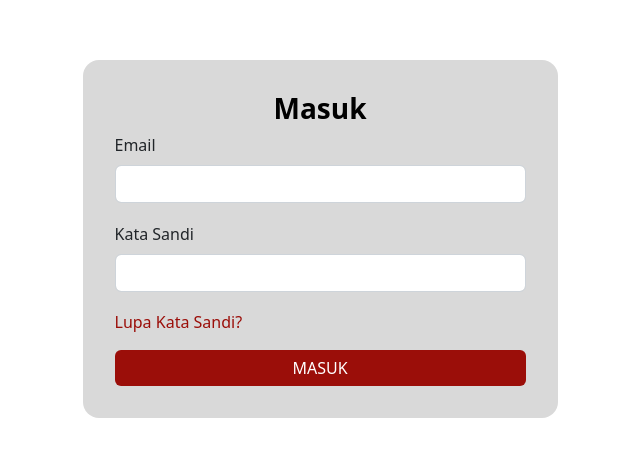
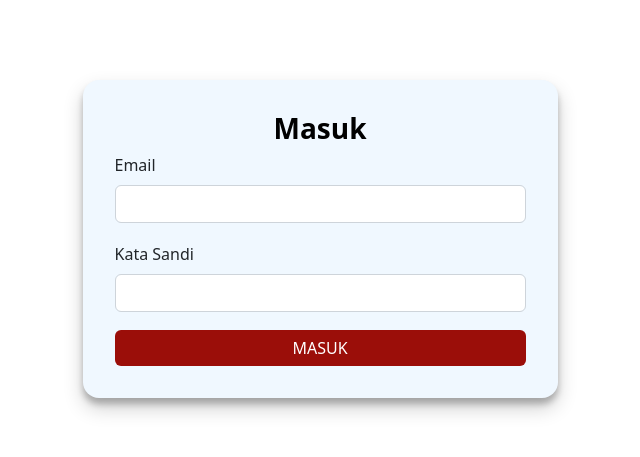
Before and after one commit to Khalil9022/OJT_Postgre, a React (Create React App) app in the folder frontend/: page / in a window 1280 px wide. Shown: the part 161-618 px from the top of the page, without its empty margins (320-960 px from the left). Built offline with nearby package versions, Linux system fonts and the light colour scheme.

Commit message:
change login form

```diff
--- a/frontend/src/pages/Login/index.js
+++ b/frontend/src/pages/Login/index.js
@@ -5,7 +5,7 @@ import "./style.css"
 
 export const Login = () => {
     return (
-        <Container className='h-100'>
+        <Container>
             <div className='d-flex justify-content-center align-items-center login'>
 
                 <Form className="loginform" >
@@ -19,7 +19,6 @@ export const Login = () => {
                         <Form.Label>Kata Sandi</Form.Label>
                         <Form.Control id="password" type="password" required />
                     </Form.Group>
-                    <p className="lupa-sandi">Lupa Kata Sandi?</p>
                     <Button className="loginbutton w-100" type="submit">
                         MASUK
                     </Button>
--- a/frontend/src/pages/Login/style.css
+++ b/frontend/src/pages/Login/style.css
@@ -27,10 +27,11 @@
 }
 
 .loginform {
-    background-color: var(--grey);
+    background-color: aliceblue;
     width: 475px;
     padding: 2rem;
     border-radius: 1rem;
+    box-shadow: rgba(0, 0, 0, 0.19) 0px 10px 20px, rgba(0, 0, 0, 0.23) 0px 6px 6px;
 }
 
 .masuk {
```
